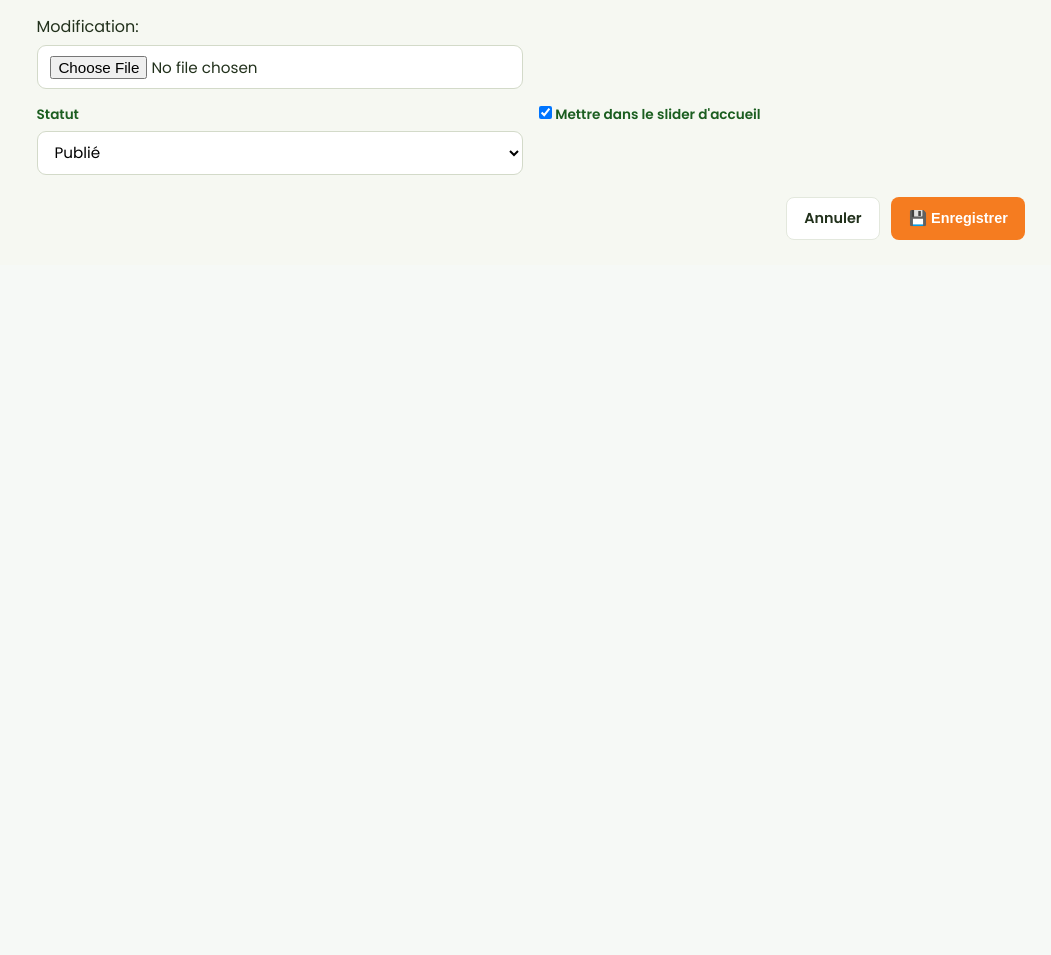
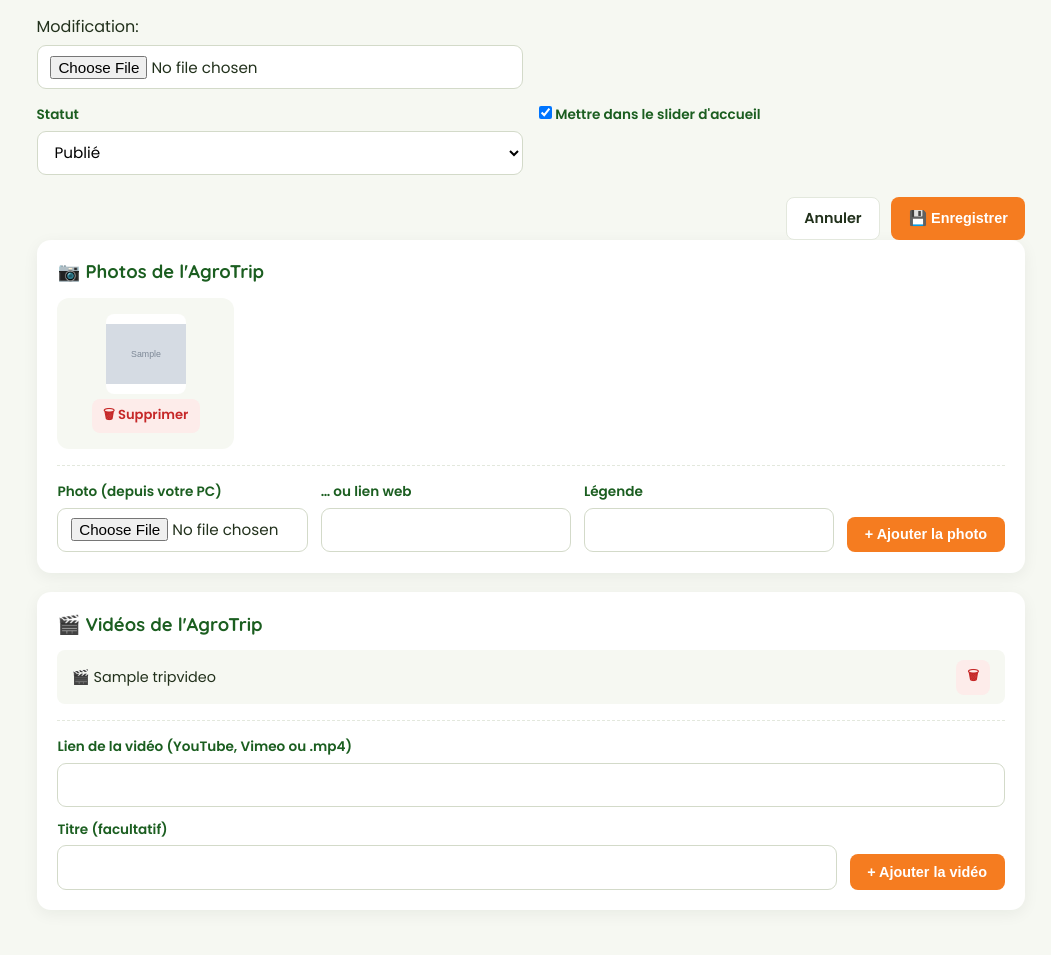
Before and after one commit to pds98/agrotrip, a Django app: page /gestion/agrotrips/1/modifier/ in a window 1280 px wide. Shown: the part 1295-2250 px from the top of the page, without its empty margins (229-1280 px from the left). Before the commit the page ends 1535 px from the top, so only its background shows below. Run offline with Django 4.2, Linux system fonts and the light colour scheme; a user stored in the database is signed in; tables that the repository leaves empty hold one stand-in row (values such as "Sample post"); grey boxes marked "Sample" are stand-in pictures.

Commit message:
Add files via upload
v9

```diff
--- a/static/css/gestion.css
+++ b/static/css/gestion.css
@@ -119,6 +119,15 @@ input,select,textarea{font-family:inherit;}
 .g-mini-photo.logo{border-radius:8px;background-size:contain;background-repeat:no-repeat;background-color:#fff;}
 .g-mini-actions{display:flex;gap:.3rem;margin-top:.4rem;}
 
+/* ---- Ajout photos/vidéos ---- */
+.g-add-media{display:flex;flex-wrap:wrap;gap:.8rem;align-items:flex-end;margin-top:1rem;
+  padding-top:1rem;border-top:1px dashed var(--bord);}
+.g-add-media .g-field{flex:1;min-width:160px;}
+.g-add-media .g-field.full{flex-basis:100%;}
+.g-video-list{display:flex;flex-direction:column;gap:.5rem;}
+.g-video-row{display:flex;justify-content:space-between;align-items:center;gap:1rem;
+  background:var(--cr);border-radius:8px;padding:.6rem .9rem;font-size:.9rem;}
+
 .g-empty{text-align:center;padding:3rem 1rem;color:var(--gris);}
 .g-empty p{margin-bottom:1rem;}
 
--- a/static/css/style.css
+++ b/static/css/style.css
@@ -215,6 +215,11 @@ h1,h2,h3,h4{font-family:'Quicksand','Poppins',sans-serif;line-height:1.2;}
 .forfait-prix{font-size:1.4rem;font-weight:800;color:var(--orange);margin-bottom:.9rem;font-family:'Quicksand';}
 .forfait-prix span{font-size:.8rem;color:var(--gris);font-weight:600;}
 
+/* ---- Vidéos ---- */
+.videos{display:grid;grid-template-columns:repeat(auto-fit,minmax(280px,1fr));gap:1rem;margin-bottom:1rem;}
+.video-item iframe,.video-item video{width:100%;aspect-ratio:16/9;border-radius:12px;background:#000;display:block;}
+.video-titre{font-size:.9rem;color:var(--gris);margin-top:.4rem;}
+
 .galerie{display:grid;grid-template-columns:repeat(auto-fill,minmax(150px,1fr));gap:.8rem;}
 .galerie-item{height:140px;background-size:cover;background-position:center;border-radius:12px;transition:var(--transition);cursor:pointer;}
 .galerie-item:hover{transform:scale(1.04);}
@@ -260,6 +265,7 @@ h1,h2,h3,h4{font-family:'Quicksand','Poppins',sans-serif;line-height:1.2;}
 .site-footer{background:var(--vert-fonce);color:#dce8d4;padding:3rem 0 0;}
 .footer-grid{display:grid;grid-template-columns:1.6fr 1fr 1fr;gap:2rem;padding-bottom:2.5rem;}
 .brand-footer{font-size:1.4rem;margin-bottom:.8rem;}
+.brand-logo-footer{height:60px;width:auto;display:block;}
 .brand-footer .brand-text{color:#fff;}
 .footer-tagline{font-size:.9rem;opacity:.85;max-width:340px;}
 .site-footer h4{color:#fff;margin-bottom:1rem;font-size:1.1rem;}
--- a/templates/gestion/agrotrip_form.html
+++ b/templates/gestion/agrotrip_form.html
@@ -43,4 +43,55 @@
         <button type="submit" class="g-btn g-btn-primary">💾 Enregistrer</button>
     </div>
 </form>
+
+{% if objet %}
+{# ===================== PHOTOS ===================== #}
+<div class="g-panel">
+    <div class="g-panel-head"><h3>📷 Photos de l'AgroTrip</h3></div>
+    {% if photos %}
+    <div class="g-mini-grid">
+        {% for p in photos %}
+        <div class="g-mini-card">
+            <div class="g-mini-photo logo" style="background-image:url('{{ p.cover }}');border-radius:8px;"></div>
+            <a href="{% url 'trips:gestion_photo_supprimer' p.pk %}" class="g-btn g-btn-sm g-btn-danger"
+               onclick="return confirm('Supprimer cette photo ?')">🗑 Supprimer</a>
+        </div>
+        {% endfor %}
+    </div>
+    {% else %}<p class="g-muted">Aucune photo pour le moment.</p>{% endif %}
+
+    <form method="post" enctype="multipart/form-data" action="{% url 'trips:gestion_photo_ajouter' objet.pk %}" class="g-add-media">
+        {% csrf_token %}
+        <div class="g-field"><label>Photo (depuis votre PC)</label>{{ photo_form.image }}</div>
+        <div class="g-field"><label>… ou lien web</label>{{ photo_form.image_url }}</div>
+        <div class="g-field"><label>Légende</label>{{ photo_form.legende }}</div>
+        <button type="submit" class="g-btn g-btn-primary">+ Ajouter la photo</button>
+    </form>
+</div>
+
+{# ===================== VIDÉOS ===================== #}
+<div class="g-panel">
+    <div class="g-panel-head"><h3>🎬 Vidéos de l'AgroTrip</h3></div>
+    {% if videos %}
+    <div class="g-video-list">
+        {% for v in videos %}
+        <div class="g-video-row">
+            <span>🎬 {{ v.titre|default:v.video_url|truncatechars:50 }}</span>
+            <a href="{% url 'trips:gestion_video_supprimer' v.pk %}" class="g-btn g-btn-sm g-btn-danger"
+               onclick="return confirm('Supprimer cette vidéo ?')">🗑</a>
+        </div>
+        {% endfor %}
+    </div>
+    {% else %}<p class="g-muted">Aucune vidéo pour le moment.</p>{% endif %}
+
+    <form method="post" action="{% url 'trips:gestion_video_ajouter' objet.pk %}" class="g-add-media">
+        {% csrf_token %}
+        <div class="g-field full"><label>Lien de la vidéo (YouTube, Vimeo ou .mp4)</label>{{ video_form.video_url }}</div>
+        <div class="g-field"><label>Titre (facultatif)</label>{{ video_form.titre }}</div>
+        <button type="submit" class="g-btn g-btn-primary">+ Ajouter la vidéo</button>
+    </form>
+</div>
+{% else %}
+<p class="g-muted" style="margin-top:1rem;">💡 Enregistrez d'abord cet AgroTrip, puis revenez le modifier pour ajouter des photos et des vidéos.</p>
+{% endif %}
 {% endblock %}
--- a/trips/dashboard_views.py
+++ b/trips/dashboard_views.py
@@ -14,9 +14,11 @@ from django.utils import timezone
 
 from .forms import (
     AgroTripForm, InitiateurForm, PartenaireForm, AProposForm,
+    TripPhotoForm, TripVideoForm,
 )
 from .models import (
     AgroTrip, Registration, APropos, Initiateur, Partenaire,
+    TripPhoto, TripVideo,
 )
 
 
@@ -101,7 +103,59 @@ def agrotrip_modifier(request, pk):
     return render(request, "gestion/agrotrip_form.html", {
         "form": form, "titre_page": f"Modifier : {trip.titre}", "objet": trip,
         "rubrique": "agrotrips",
+        "photo_form": TripPhotoForm(),
+        "video_form": TripVideoForm(),
+        "photos": trip.photos.all(),
+        "videos": trip.videos.all(),
     })
+
+
+# ----- Photos d'un AgroTrip -----
+@staff_requis
+def photo_ajouter(request, pk):
+    trip = get_object_or_404(AgroTrip, pk=pk)
+    if request.method == "POST":
+        form = TripPhotoForm(request.POST, request.FILES)
+        if form.is_valid():
+            photo = form.save(commit=False)
+            photo.agrotrip = trip
+            photo.save()
+            messages.success(request, "Photo ajoutée.")
+    return redirect("trips:gestion_agrotrip_modifier", pk=trip.pk)
+
+
+@staff_requis
+def photo_supprimer(request, pk):
+    photo = get_object_or_404(TripPhoto, pk=pk)
+    trip_pk = photo.agrotrip.pk
+    photo.delete()
+    messages.success(request, "Photo supprimée.")
+    return redirect("trips:gestion_agrotrip_modifier", pk=trip_pk)
+
+
+# ----- Vidéos d'un AgroTrip -----
+@staff_requis
+def video_ajouter(request, pk):
+    trip = get_object_or_404(AgroTrip, pk=pk)
+    if request.method == "POST":
+        form = TripVideoForm(request.POST)
+        if form.is_valid():
+            video = form.save(commit=False)
+            video.agrotrip = trip
+            video.save()
+            messages.success(request, "Vidéo ajoutée.")
+        else:
+            messages.error(request, "Lien de vidéo invalide.")
+    return redirect("trips:gestion_agrotrip_modifier", pk=trip.pk)
+
+
+@staff_requis
+def video_supprimer(request, pk):
+    video = get_object_or_404(TripVideo, pk=pk)
+    trip_pk = video.agrotrip.pk
+    video.delete()
+    messages.success(request, "Vidéo supprimée.")
+    return redirect("trips:gestion_agrotrip_modifier", pk=trip_pk)
 
 
 @staff_requis
--- a/trips/forms.py
+++ b/trips/forms.py
@@ -3,6 +3,7 @@ from django import forms
 
 from .models import (
     Registration, AgroTrip, Initiateur, Partenaire, APropos,
+    TripPhoto, TripVideo,
 )
 
 
@@ -133,3 +134,23 @@ class AProposForm(forms.ModelForm):
     def __init__(self, *args, **kwargs):
         super().__init__(*args, **kwargs)
         _styler(self)
+
+
+class TripPhotoForm(forms.ModelForm):
+    class Meta:
+        model = TripPhoto
+        fields = ["image", "image_url", "legende"]
+
+    def __init__(self, *args, **kwargs):
+        super().__init__(*args, **kwargs)
+        _styler(self)
+
+
+class TripVideoForm(forms.ModelForm):
+    class Meta:
+        model = TripVideo
+        fields = ["video_url", "titre"]
+
+    def __init__(self, *args, **kwargs):
+        super().__init__(*args, **kwargs)
+        _styler(self)
--- a/trips/models.py
+++ b/trips/models.py
@@ -210,6 +210,56 @@ class TripPhoto(models.Model):
         return self.image_url
 
 
+class TripVideo(models.Model):
+    """Vidéo d'un AgroTrip (lien YouTube, Vimeo ou fichier .mp4)."""
+
+    agrotrip = models.ForeignKey(
+        AgroTrip, on_delete=models.CASCADE, related_name="videos"
+    )
+    video_url = models.URLField(
+        "Lien de la vidéo",
+        help_text="Collez un lien YouTube, Vimeo, ou un lien direct .mp4.",
+    )
+    titre = models.CharField("Titre (facultatif)", max_length=200, blank=True)
+    ordre = models.PositiveSmallIntegerField("Ordre d'affichage", default=0)
+
+    class Meta:
+        verbose_name = "Vidéo"
+        verbose_name_plural = "Vidéos"
+        ordering = ["ordre", "id"]
+
+    def __str__(self):
+        return self.titre or f"Vidéo — {self.agrotrip.titre}"
+
+    @property
+    def embed(self):
+        """
+        Retourne un dict décrivant comment afficher la vidéo :
+        - {'type': 'iframe', 'src': '...'} pour YouTube / Vimeo
+        - {'type': 'file', 'src': '...'}   pour un fichier vidéo direct (.mp4...)
+        """
+        url = (self.video_url or "").strip()
+        low = url.lower()
+
+        # YouTube
+        if "youtube.com/watch" in low and "v=" in low:
+            vid = url.split("v=")[1].split("&")[0]
+            return {"type": "iframe", "src": f"https://www.youtube.com/embed/{vid}"}
+        if "youtu.be/" in low:
+            vid = url.split("youtu.be/")[1].split("?")[0]
+            return {"type": "iframe", "src": f"https://www.youtube.com/embed/{vid}"}
+        if "youtube.com/embed/" in low:
+            return {"type": "iframe", "src": url}
+
+        # Vimeo
+        if "vimeo.com/" in low:
+            vid = url.rstrip("/").split("/")[-1].split("?")[0]
+            return {"type": "iframe", "src": f"https://player.vimeo.com/video/{vid}"}
+
+        # Fichier vidéo direct
+        return {"type": "file", "src": url}
+
+
 class Testimonial(models.Model):
     """Témoignage d'un participant à un AgroTrip."""
 
--- a/trips/urls.py
+++ b/trips/urls.py
@@ -23,6 +23,10 @@ urlpatterns = [
     path("gestion/agrotrips/ajouter/", dash.agrotrip_ajouter, name="gestion_agrotrip_ajouter"),
     path("gestion/agrotrips/<int:pk>/modifier/", dash.agrotrip_modifier, name="gestion_agrotrip_modifier"),
     path("gestion/agrotrips/<int:pk>/supprimer/", dash.agrotrip_supprimer, name="gestion_agrotrip_supprimer"),
+    path("gestion/agrotrips/<int:pk>/photo/", dash.photo_ajouter, name="gestion_photo_ajouter"),
+    path("gestion/photo/<int:pk>/supprimer/", dash.photo_supprimer, name="gestion_photo_supprimer"),
+    path("gestion/agrotrips/<int:pk>/video/", dash.video_ajouter, name="gestion_video_ajouter"),
+    path("gestion/video/<int:pk>/supprimer/", dash.video_supprimer, name="gestion_video_supprimer"),
 
     path("gestion/inscriptions/", dash.inscriptions, name="gestion_inscriptions"),
     path("gestion/inscriptions/<int:pk>/", dash.inscription_detail, name="gestion_inscription_detail"),
```
Also changed, not shown: templates/base.html (+6 -2 lines), templates/trips/agrotrip_detail.html (+17 -0 lines), templates/trips/home.html (+34 -34 lines), trips/admin.py (+8 -2 lines), trips/migrations/0004_tripvideo.py (added).
